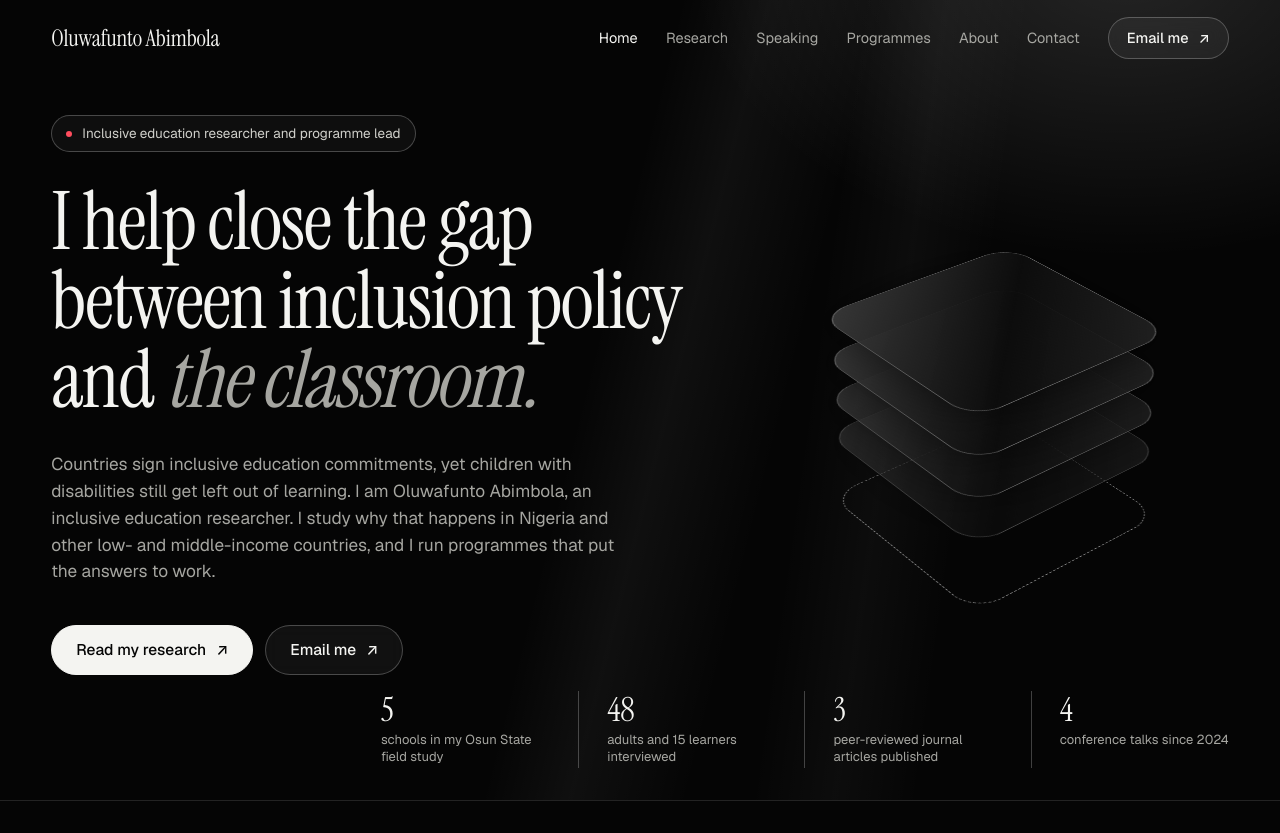
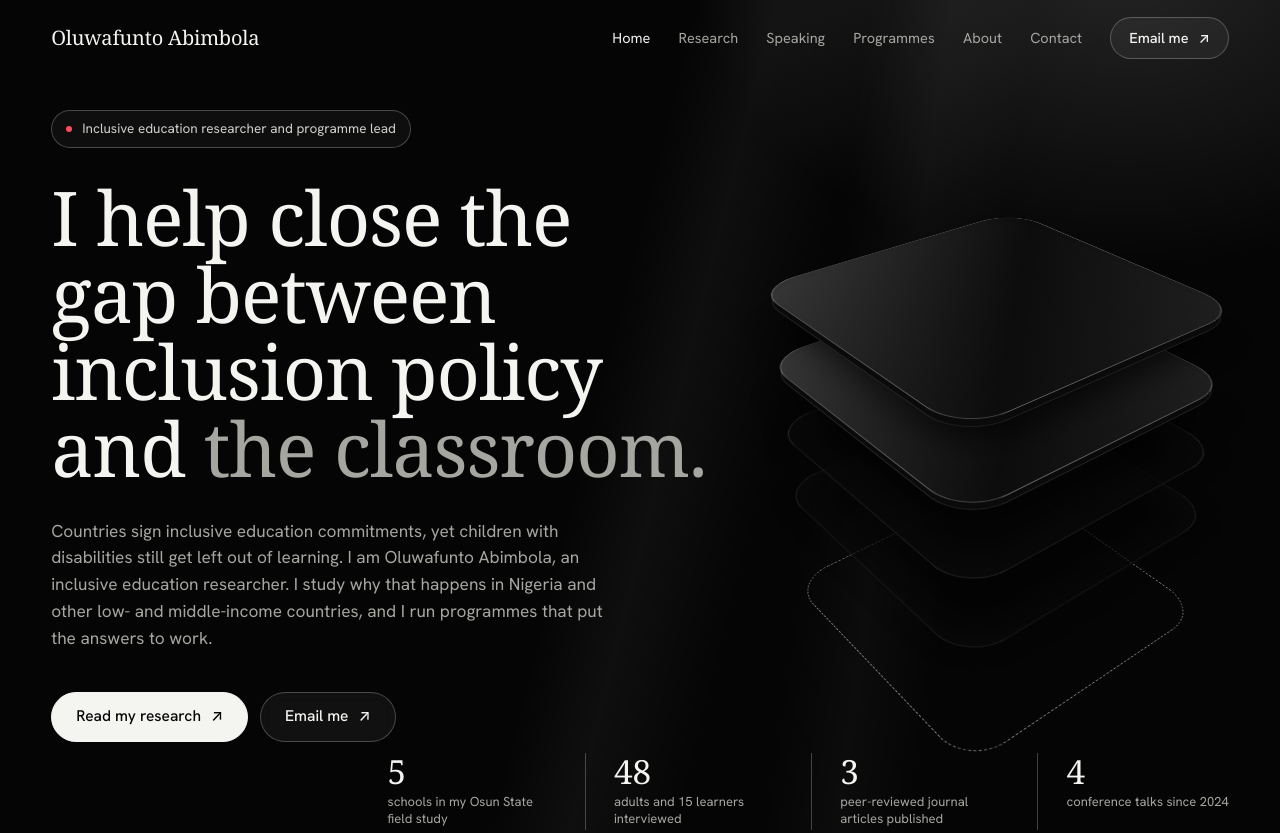
Before and after one commit to oluwafuntoabimbola-ops/funto, an Astro site: page / in a window 1280 px wide. Shown: the top 833 px of the page. Built offline with nearby package versions, Linux system fonts and the light colour scheme; Astro itself is replaced by a stand-in of ours; a web font is replaced by a local one.

Commit message:
New fonts (Gloock, Hanken Grotesk) and a pop-out 3D opening object with drag and tilt
Co-Authored-By: Claude Fable 5.2 <noreply@anthropic.com>
Claude-Session: https://claude.ai/code/session_01JXpvKwRdQkFS9xjB7t2wrN

```diff
--- a/package.json
+++ b/package.json
@@ -9,8 +9,8 @@
   },
   "dependencies": {
     "@astrojs/sitemap": "^3.7.4",
-    "@fontsource-variable/geist": "^5.3.0",
-    "@fontsource/instrument-serif": "^5.3.0",
+    "@fontsource-variable/hanken-grotesk": "^5.3.0",
+    "@fontsource/gloock": "^5.3.0",
     "astro": "^7.4.11"
   }
 }
--- a/src/layouts/Base.astro
+++ b/src/layouts/Base.astro
@@ -1,8 +1,7 @@
 ---
 import { ClientRouter } from 'astro:transitions';
-import '@fontsource/instrument-serif/400.css';
-import '@fontsource/instrument-serif/400-italic.css';
-import '@fontsource-variable/geist';
+import '@fontsource/gloock/400.css';
+import '@fontsource-variable/hanken-grotesk';
 import '../styles/global.css';
 
 interface Props {
--- a/src/pages/index.astro
+++ b/src/pages/index.astro
@@ -76,7 +76,7 @@ const sides = [
           <A class="btn ghost" href={email}>Email me</A>
         </div>
       </div>
-      <div class="hero-stage" data-reveal aria-hidden="true">
+      <div class="hero-stage" data-drag aria-hidden="true">
         <div class="scene">
           <div class="stack" data-stack>
             <span class="plate"></span><span class="plate"></span><span class="plate"></span><span
--- a/src/scripts/motion.js
+++ b/src/scripts/motion.js
@@ -84,7 +84,7 @@ function init() {
         seen.unobserve(entry.target);
       });
     },
-    { rootMargin: '0px 0px -8% 0px', threshold: 0.08 },
+    { rootMargin: '0px 0px -4% 0px', threshold: 0.01 },
   );
   document.querySelectorAll('[data-reveal], [data-split]').forEach((el) => seen.observe(el));
   cleanup.push(() => seen.disconnect());
@@ -168,6 +168,68 @@ function init() {
     cleanup.push(() => window.removeEventListener('pointermove', onMove));
   }
 
+  // The object can be turned by hand, and on phones it leans as the phone is tilted
+  const stage = document.querySelector('[data-drag]');
+  if (stage && !reduce()) {
+    const stack = stage.querySelector('[data-stack]');
+    let startX = 0;
+    let base = 0;
+    let angle = 0;
+    let dragging = false;
+    const down = (e) => {
+      dragging = true;
+      startX = e.clientX;
+      base = angle;
+    };
+    const move = (e) => {
+      if (!dragging) return;
+      angle = base + (e.clientX - startX) * 0.45;
+      stack.style.setProperty('--drag', `${angle.toFixed(1)}deg`);
+    };
+    const up = () => {
+      dragging = false;
+    };
+    stage.addEventListener('pointerdown', down);
+    window.addEventListener('pointermove', move, { passive: true });
+    window.addEventListener('pointerup', up);
+    window.addEventListener('pointercancel', up);
+
+    const stacks = [...document.querySelectorAll('[data-stack]')];
+    const tilt = (e) => {
+      if (e.gamma == null || e.beta == null) return;
+      const mx = Math.max(-1, Math.min(1, e.gamma / 28));
+      const my = Math.max(-1, Math.min(1, (e.beta - 45) / 28));
+      stacks.forEach((s) => {
+        s.style.setProperty('--mx', mx.toFixed(3));
+        s.style.setProperty('--my', (-my).toFixed(3));
+      });
+    };
+    const DOE = window.DeviceOrientationEvent;
+    let asked = false;
+    const askTilt = () => {
+      if (asked || !DOE || typeof DOE.requestPermission !== 'function') return;
+      asked = true;
+      DOE.requestPermission()
+        .then((state) => {
+          if (state === 'granted') window.addEventListener('deviceorientation', tilt, { passive: true });
+        })
+        .catch(() => {});
+    };
+    if (DOE && typeof DOE.requestPermission !== 'function') {
+      window.addEventListener('deviceorientation', tilt, { passive: true });
+    } else {
+      stage.addEventListener('click', askTilt);
+    }
+    cleanup.push(() => {
+      stage.removeEventListener('pointerdown', down);
+      stage.removeEventListener('click', askTilt);
+      window.removeEventListener('pointermove', move);
+      window.removeEventListener('pointerup', up);
+      window.removeEventListener('pointercancel', up);
+      window.removeEventListener('deviceorientation', tilt);
+    });
+  }
+
   // Mobile menu
   const btn = document.querySelector('.menu-btn');
   if (btn && header) {
--- a/src/styles/global.css
+++ b/src/styles/global.css
@@ -11,8 +11,8 @@
   --line-2: rgba(255, 255, 255, 0.24);
   --accent: #ff4d5e;
 
-  --serif: 'Instrument Serif', 'Times New Roman', serif;
-  --sans: 'Geist Variable', Geist, system-ui, -apple-system, 'Segoe UI', sans-serif;
+  --serif: Gloock, Georgia, 'Times New Roman', serif;
+  --sans: 'Hanken Grotesk Variable', 'Hanken Grotesk', system-ui, -apple-system, 'Segoe UI', sans-serif;
 
   --gutter: clamp(20px, 4vw, 56px);
   --section: clamp(88px, 12vw, 176px);
@@ -123,19 +123,19 @@ ol {
   color: var(--fg);
 }
 .display {
-  font-size: clamp(46px, min(6.3vw, 11vh), 96px);
-  line-height: 0.98;
-  letter-spacing: -0.02em;
+  font-size: clamp(42px, min(5.9vw, 10.4vh), 90px);
+  line-height: 1.02;
+  letter-spacing: -0.015em;
 }
 .h1-page {
-  font-size: clamp(44px, 6.6vw, 96px);
-  line-height: 1;
-  letter-spacing: -0.02em;
+  font-size: clamp(40px, 6vw, 88px);
+  line-height: 1.03;
+  letter-spacing: -0.015em;
 }
 .h2 {
-  font-size: clamp(36px, 5vw, 68px);
-  line-height: 1.02;
-  letter-spacing: -0.015em;
+  font-size: clamp(32px, 4.5vw, 62px);
+  line-height: 1.05;
+  letter-spacing: -0.012em;
 }
 .h3 {
   font-family: var(--serif);
@@ -148,7 +148,7 @@ ol {
 .h1-page em,
 .h2 em,
 .pull em {
-  font-style: italic;
+  font-style: normal;
   color: var(--muted);
 }
 .lead {
@@ -318,7 +318,7 @@ a:focus-visible .arrow {
 }
 .brand {
   font-family: var(--serif);
-  font-size: 23px;
+  font-size: 20px;
   letter-spacing: -0.01em;
   text-decoration: none;
   white-space: nowrap;
@@ -398,7 +398,6 @@ a:focus-visible .arrow {
     padding-block: 2px;
   }
   .js .nav a.nav-link[aria-current='page'] {
-    font-style: italic;
     color: var(--muted);
   }
   .js .nav .btn {
@@ -418,22 +417,30 @@ a:focus-visible .arrow {
 /* ---------- Hero ---------- */
 .hero {
   position: relative;
+  z-index: 2;
+  overflow-x: clip;
   padding-top: clamp(128px, 15vw, 210px);
   padding-bottom: clamp(56px, 8vw, 110px);
-  overflow: hidden;
-  isolation: isolate;
 }
 /* Light falling across the black, as on the references */
 .hero::before {
   content: '';
   position: absolute;
   inset: 0;
-  z-index: -1;
+  z-index: 0;
   background:
     radial-gradient(55% 60% at 88% -5%, rgba(255, 255, 255, 0.13), transparent 62%),
     linear-gradient(104deg, transparent 46%, rgba(255, 255, 255, 0.045) 52%, transparent 60%),
     linear-gradient(98deg, transparent 62%, rgba(255, 255, 255, 0.03) 68%, transparent 74%);
   pointer-events: none;
+}
+.hero > .wrap,
+.hero > .hero-facts {
+  position: relative;
+  z-index: 1;
+}
+.hero.home > .hero-facts {
+  position: absolute;
 }
 .hero.home {
   min-height: 100svh;
@@ -488,7 +495,60 @@ a:focus-visible .arrow {
   grid-column: 8 / span 5;
   grid-row: 1;
   align-self: center;
-  height: clamp(300px, 36vw, 520px);
+  height: clamp(340px, 38vw, 520px);
+  margin-block: -70px;
+  cursor: grab;
+  touch-action: pan-y;
+  -webkit-user-select: none;
+  user-select: none;
+}
+.hero-stage:active {
+  cursor: grabbing;
+}
+/* The object arrives from deep inside the screen and overshoots toward the viewer */
+.hero-stage .scene {
+  perspective: 1000px;
+}
+.hero-stage .stack {
+  --gap: 62px;
+  width: clamp(210px, 25vw, 380px);
+}
+.js .hero-stage .scene {
+  animation: launch 1.7s cubic-bezier(0.2, 0.9, 0.25, 1) 0.35s both;
+}
+.js .hero-stage .stack {
+  animation:
+    drift 16s ease-in-out infinite alternate,
+    fan 2s cubic-bezier(0.2, 0.9, 0.25, 1) 0.35s both;
+}
+@keyframes launch {
+  0% {
+    opacity: 0;
+    transform: scale(0.12) translateY(34%);
+    filter: blur(16px);
+  }
+  55% {
+    opacity: 1;
+    transform: scale(1.22) translateY(-3%);
+    filter: blur(0);
+  }
+  78% {
+    transform: scale(0.97);
+  }
+  100% {
+    opacity: 1;
+    transform: scale(1);
+    filter: blur(0);
+  }
+}
+@keyframes fan {
+  0%,
+  30% {
+    --spread: -1.75;
+  }
+  100% {
+    --spread: 0.45;
+  }
 }
 /* Facts along the foot of the opening screen */
 .hero-facts {
@@ -532,7 +592,7 @@ a:focus-visible .arrow {
   .hero.home {
     padding-bottom: 48px;
   }
-  .hero-facts {
+  .hero.home > .hero-facts {
     position: static;
     margin-top: 44px;
   }
@@ -552,13 +612,26 @@ a:focus-visible .arrow {
     padding-top: 104px;
     padding-bottom: 40px;
   }
+  .hero.home > .wrap {
+    position: relative;
+  }
   .hero-stage {
-    grid-column: 1 / -1;
-    height: 300px;
-    margin-top: 4px;
+    position: absolute;
+    z-index: 0;
+    top: -70px;
+    right: -96px;
+    width: 330px;
+    height: 330px;
+    margin: 0;
+    opacity: 0.85;
   }
-  .hero-facts {
-    position: static;
+  .hero-stage .stack {
+    --gap: 40px;
+    width: 200px;
+  }
+  .hero.home > .hero-facts {
+    position: relative;
+    bottom: auto;
     margin-top: 28px;
   }
   .facts {
@@ -579,6 +652,11 @@ a:focus-visible .arrow {
   inherits: true;
   initial-value: 0deg;
 }
+@property --spread {
+  syntax: '<number>';
+  inherits: true;
+  initial-value: 0;
+}
 .scene {
   position: relative;
   width: 100%;
@@ -596,8 +674,8 @@ a:focus-visible .arrow {
   width: clamp(170px, 19vw, 280px);
   aspect-ratio: 1;
   transform-style: preserve-3d;
-  transform: translate(-50%, -46%) rotateX(calc(60deg + var(--my, 0) * 6deg))
-    rotateZ(calc(-38deg + var(--spin) + var(--mx, 0) * 10deg));
+  transform: translate(-50%, -46%) rotateX(calc(60deg + var(--my, 0) * 9deg))
+    rotateZ(calc(-38deg + var(--spin) + var(--drag, 0deg) + var(--mx, 0) * 12deg));
 }
 .js .stack {
   animation: drift 16s ease-in-out infinite alternate;
@@ -617,7 +695,7 @@ a:focus-visible .arrow {
   border-radius: 14%;
   background: linear-gradient(135deg, rgba(60, 60, 60, 0.92), rgba(12, 12, 12, 0.94) 55%, rgba(34, 34, 34, 0.92));
   border: 1px solid rgba(255, 255, 255, 0.28);
-  box-shadow: 0 0 60px rgba(0, 0, 0, 0.6);
+  transform-style: preserve-3d;
   transform: translateZ(calc((var(--z) + var(--lift, 0)) * var(--gap) * (1 + var(--spread) * 0.55)));
   transition:
     transform 0.9s var(--ease),
@@ -640,6 +718,30 @@ a:focus-visible .arrow {
   --z: -1;
   opacity: 0.66;
 }
+.plate::before,
+.plate::after {
+  content: '';
+  position: absolute;
+  border-radius: inherit;
+  pointer-events: none;
+}
+.plate::before {
+  inset: -1px;
+  background: #0a0a0a;
+  border: 1px solid rgba(255, 255, 255, 0.1);
+  transform: translateZ(-7px);
+}
+.plate::after {
+  inset: 4%;
+  background: #000;
+  filter: blur(20px);
+  opacity: 0.7;
+  transform: translateZ(calc(var(--gap) * -0.5));
+}
+.plate:nth-child(5)::before,
+.plate:nth-child(5)::after {
+  display: none;
+}
 /* The classroom: an outline the commitment never fills */
 .plate:nth-child(5) {
   --z: -2;
@@ -654,6 +756,7 @@ a:focus-visible .arrow {
   background: linear-gradient(135deg, rgba(126, 126, 126, 0.95), rgba(28, 28, 28, 0.95) 55%, rgba(76, 76, 76, 0.95));
 }
 .plate:nth-child(5).on {
+  --lift: -1.5;
   background: rgba(255, 77, 94, 0.1);
   border-color: var(--accent);
   box-shadow: 0 0 70px rgba(255, 77, 94, 0.35);
@@ -979,9 +1082,9 @@ a:focus-visible .arrow {
 .bigrow h3 {
   font-family: var(--serif);
   font-weight: 400;
-  font-size: clamp(34px, 4.4vw, 60px);
-  line-height: 1;
-  letter-spacing: -0.015em;
+  font-size: clamp(30px, 3.9vw, 54px);
+  line-height: 1.04;
+  letter-spacing: -0.012em;
   transition: transform 0.4s var(--ease);
 }
 .bigrow p {
@@ -1174,8 +1277,7 @@ a:focus-visible .arrow {
   display: flex;
   align-items: center;
   font-family: var(--serif);
-  font-style: italic;
-  font-size: clamp(26px, 3.4vw, 46px);
+  font-size: clamp(24px, 3vw, 42px);
   line-height: 1.2;
   white-space: nowrap;
   color: var(--soft);
@@ -1251,9 +1353,9 @@ html:not(.js) .strip {
   }
 }
 .cta .h2 {
-  font-size: clamp(52px, 9.4vw, 148px);
-  line-height: 0.94;
-  letter-spacing: -0.025em;
+  font-size: clamp(46px, 8.4vw, 132px);
+  line-height: 0.98;
+  letter-spacing: -0.02em;
 }
 .cta .lead {
   margin-top: 28px;
@@ -1308,12 +1410,13 @@ html:not(.js) .strip {
 }
 .footer-name {
   font-family: var(--serif);
-  font-size: min(10.4vw, 168px);
-  line-height: 0.9;
-  letter-spacing: -0.03em;
+  font-size: min(8.9vw, 142px);
+  line-height: 0.95;
+  letter-spacing: -0.02em;
   white-space: nowrap;
 }
 .footer-name em {
+  font-style: normal;
   color: var(--dim);
 }
 .footer-meta {
@@ -1386,6 +1489,8 @@ html:not(.js) .strip {
   }
   .js .strip-track,
   .js .stack,
+  .js .hero-stage .scene,
+  .js .hero-stage .stack,
   .js .cta::before,
   .js .cta::after {
     animation: none;
```
Also changed, not shown: DESIGN.md (+7 -4 lines), public/og.jpg, 1 other file.
